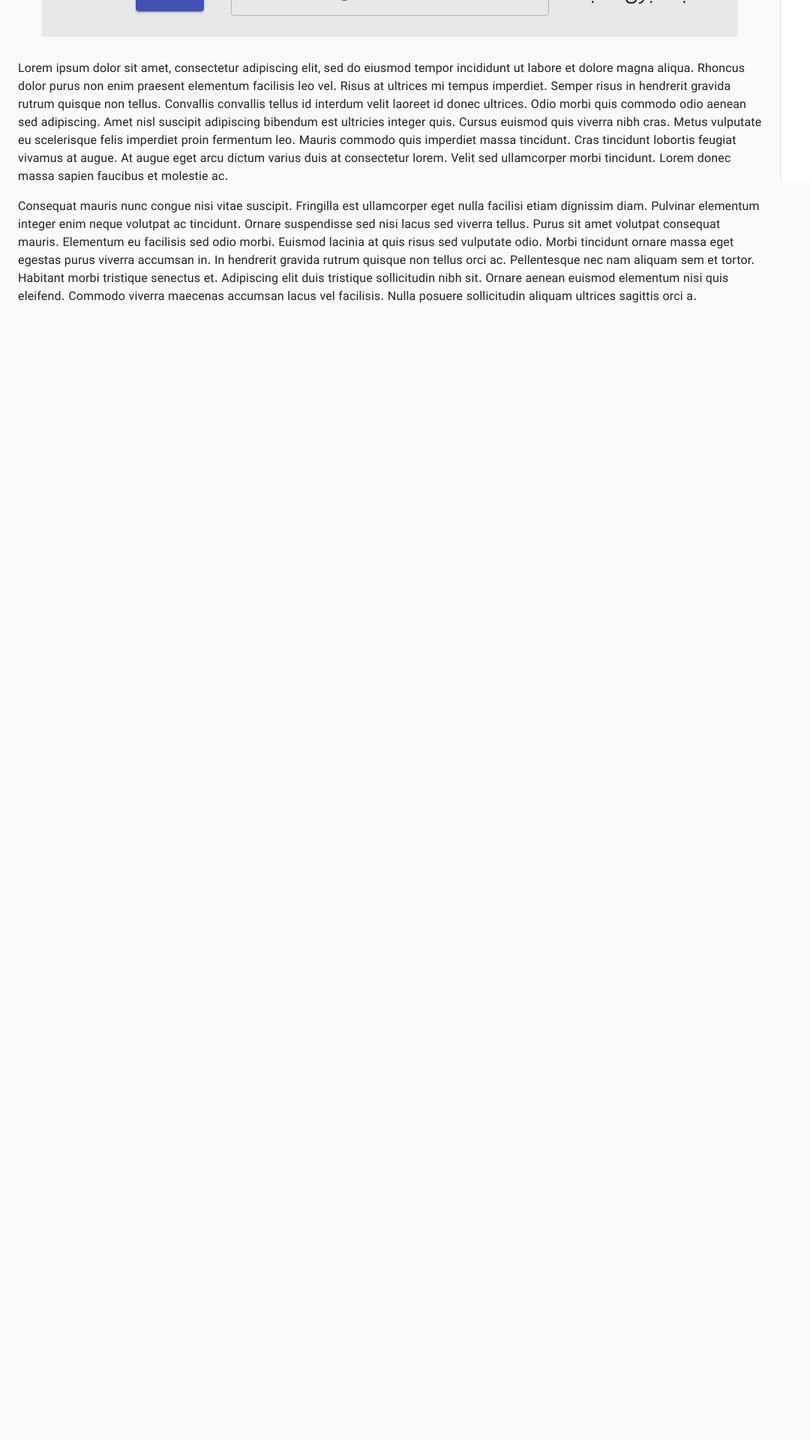
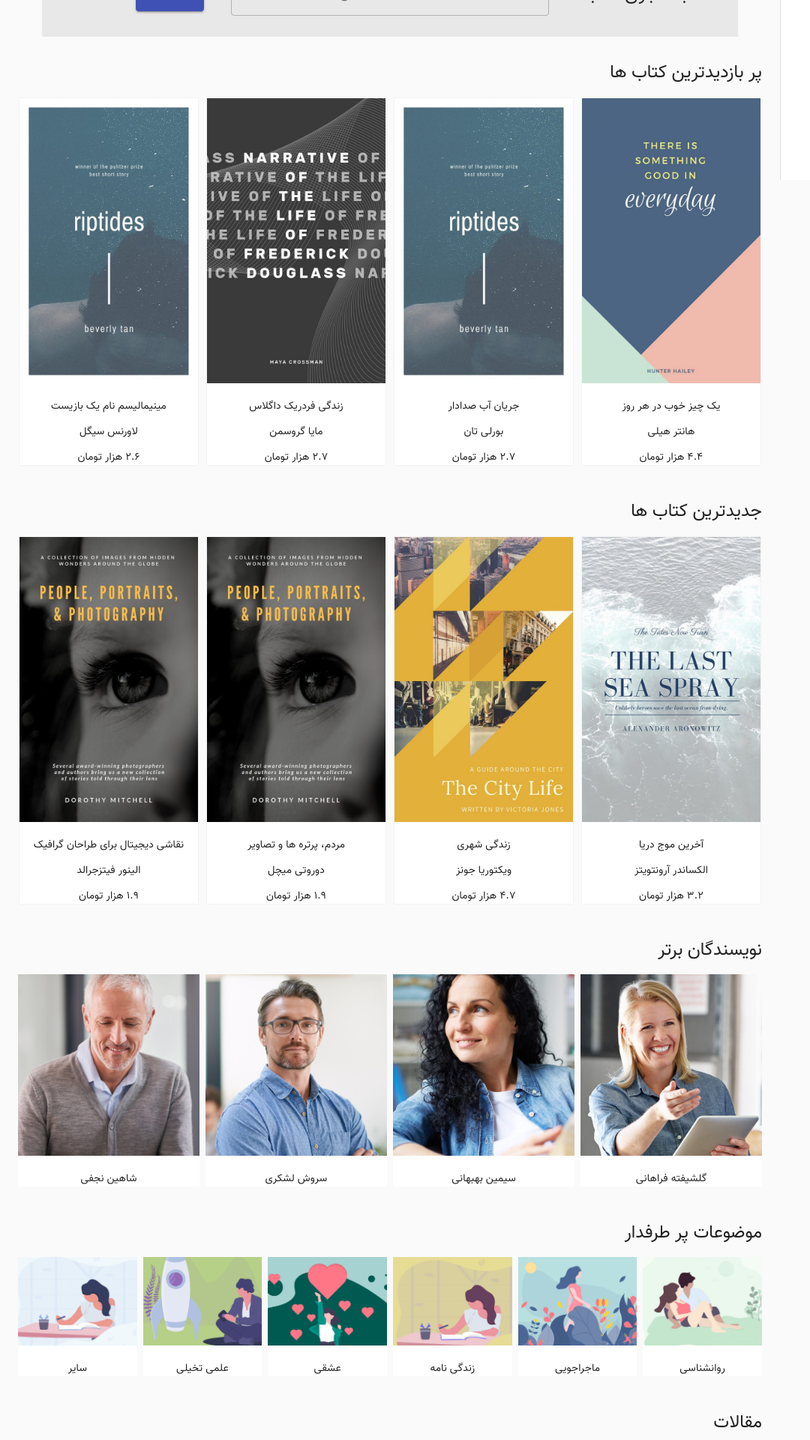
Before and after one commit to mohsen12999/bookworm, a React (Create React App) app: page / in a window 1280 px wide. Shown: the part 560-2480 px from the top of the page at 75% size, without its empty margins (0-1080 px from the left). Before the commit the page ends 1009 px from the top, so only its background shows below. Built offline with nearby package versions, Linux system fonts and the light colour scheme.

Commit message:
add something like as book and genre thumbnail in index page

```diff
--- a/src/pages/Index.js
+++ b/src/pages/Index.js
@@ -5,6 +5,12 @@ import Button from "@material-ui/core/Button";
 
 import { makeStyles } from "@material-ui/core/styles";
 import Grid from "@material-ui/core/Grid";
+
+import BookThumbnail from "../components/BookThumbnail";
+import AuthorThumbnail from "../components/AuthorThumbnail";
+import ArticleThumbnail from "../components/ArticleThumbnail";
+
+import { books, articles, authors, genres, getRandom } from "../services/data";
 
 import "./index.css";
 
@@ -85,12 +91,7 @@ const useStyles = makeStyles(theme => ({
   // searchBtn: {
   //   marginTop: "2rem"
   // },
-  mainBanner: {
-    // marginTop: "10px",
-    // marginRight: "-14px",
-    // marginLeft: "-14px",
-    // background: "white"
-  },
+
   searchText: {
     width: "98%"
   },
@@ -104,8 +105,18 @@ const useStyles = makeStyles(theme => ({
   }
 }));
 
+// TODO: footer
+
 const Index = () => {
   const classes = useStyles();
+  const rand_book = getRandom(books, 8);
+  const pop_books = rand_book.splice(0, 4);
+  const new_books = rand_book;
+
+  const best_authors = getRandom(authors, 4);
+  const best_genres = getRandom(genres, 6);
+
+  const last_articles = getRandom(articles, 3);
 
   return (
     <React.Fragment>
@@ -145,35 +156,76 @@ const Index = () => {
         </Grid>
       </form>
 
-      <Typography paragraph style={{ marginTop: "2em" }}>
-        Lorem ipsum dolor sit amet, consectetur adipiscing elit, sed do eiusmod
-        tempor incididunt ut labore et dolore magna aliqua. Rhoncus dolor purus
-        non enim praesent elementum facilisis leo vel. Risus at ultrices mi
-        tempus imperdiet. Semper risus in hendrerit gravida rutrum quisque non
-        tellus. Convallis convallis tellus id interdum velit laoreet id donec
-        ultrices. Odio morbi quis commodo odio aenean sed adipiscing. Amet nisl
-        suscipit adipiscing bibendum est ultricies integer quis. Cursus euismod
-        quis viverra nibh cras. Metus vulputate eu scelerisque felis imperdiet
-        proin fermentum leo. Mauris commodo quis imperdiet massa tincidunt. Cras
-        tincidunt lobortis feugiat vivamus at augue. At augue eget arcu dictum
-        varius duis at consectetur lorem. Velit sed ullamcorper morbi tincidunt.
-        Lorem donec massa sapien faucibus et molestie ac.
+      <Typography variant="h5" component="h3" className="section-title">
+        پر بازدیدترین کتاب ها
+      </Typography>
+      <Grid container spacing={1}>
+        {pop_books.map(book => (
+          <Grid key={book.id} item xs={6} sm={3}>
+            <BookThumbnail
+              title={book.title}
+              img={book.img}
+              author={book.author}
+              price={book.price}
+            />
+          </Grid>
+        ))}
+      </Grid>
+
+      <Typography variant="h5" component="h3" className="section-title">
+        جدیدترین کتاب ها
+      </Typography>
+      <Grid container spacing={1}>
+        {new_books.map(book => (
+          <Grid key={book.id} item xs={6} sm={3}>
+            <BookThumbnail
+              title={book.title}
+              img={book.img}
+              author={book.author}
+              price={book.price}
+            />
+          </Grid>
+        ))}
+      </Grid>
+      <Typography variant="h5" component="h3" className="section-title">
+        نویسندگان برتر
       </Typography>
 
-      <Typography paragraph>
-        Consequat mauris nunc congue nisi vitae suscipit. Fringilla est
-        ullamcorper eget nulla facilisi etiam dignissim diam. Pulvinar elementum
-        integer enim neque volutpat ac tincidunt. Ornare suspendisse sed nisi
-        lacus sed viverra tellus. Purus sit amet volutpat consequat mauris.
-        Elementum eu facilisis sed odio morbi. Euismod lacinia at quis risus sed
-        vulputate odio. Morbi tincidunt ornare massa eget egestas purus viverra
-        accumsan in. In hendrerit gravida rutrum quisque non tellus orci ac.
-        Pellentesque nec nam aliquam sem et tortor. Habitant morbi tristique
-        senectus et. Adipiscing elit duis tristique sollicitudin nibh sit.
-        Ornare aenean euismod elementum nisi quis eleifend. Commodo viverra
-        maecenas accumsan lacus vel facilisis. Nulla posuere sollicitudin
-        aliquam ultrices sagittis orci a.
+      <Grid container spacing={1}>
+        {best_authors.map(author => (
+          <Grid key={author.id} item xs={6} sm={3}>
+            <AuthorThumbnail title={author.title} img={author.img} />
+          </Grid>
+        ))}
+      </Grid>
+
+      <Typography variant="h5" component="h3" className="section-title">
+        موضوعات پر طرفدار
       </Typography>
+
+      <Grid container spacing={1}>
+        {best_genres.map(genre => (
+          <Grid key={genre.id} item xs={6} sm={2}>
+            <AuthorThumbnail title={genre.title} img={genre.img} />
+          </Grid>
+        ))}
+      </Grid>
+
+      <Typography variant="h5" component="h3" className="section-title">
+        مقالات
+      </Typography>
+
+      <Grid container spacing={1}>
+        {last_articles.map(article => (
+          <Grid key={article.id} item xs={6} sm={4}>
+            <ArticleThumbnail
+              title={article.title}
+              img={article.img}
+              author={article.author}
+            />
+          </Grid>
+        ))}
+      </Grid>
     </React.Fragment>
   );
 };
--- a/src/pages/index.css
+++ b/src/pages/index.css
@@ -15,3 +15,9 @@
     padding: 10px;
   }
 }
+
+.section-title {
+  margin-top: 2rem !important;
+  margin-bottom: 1rem !important;
+  text-align: right;
+}
```
